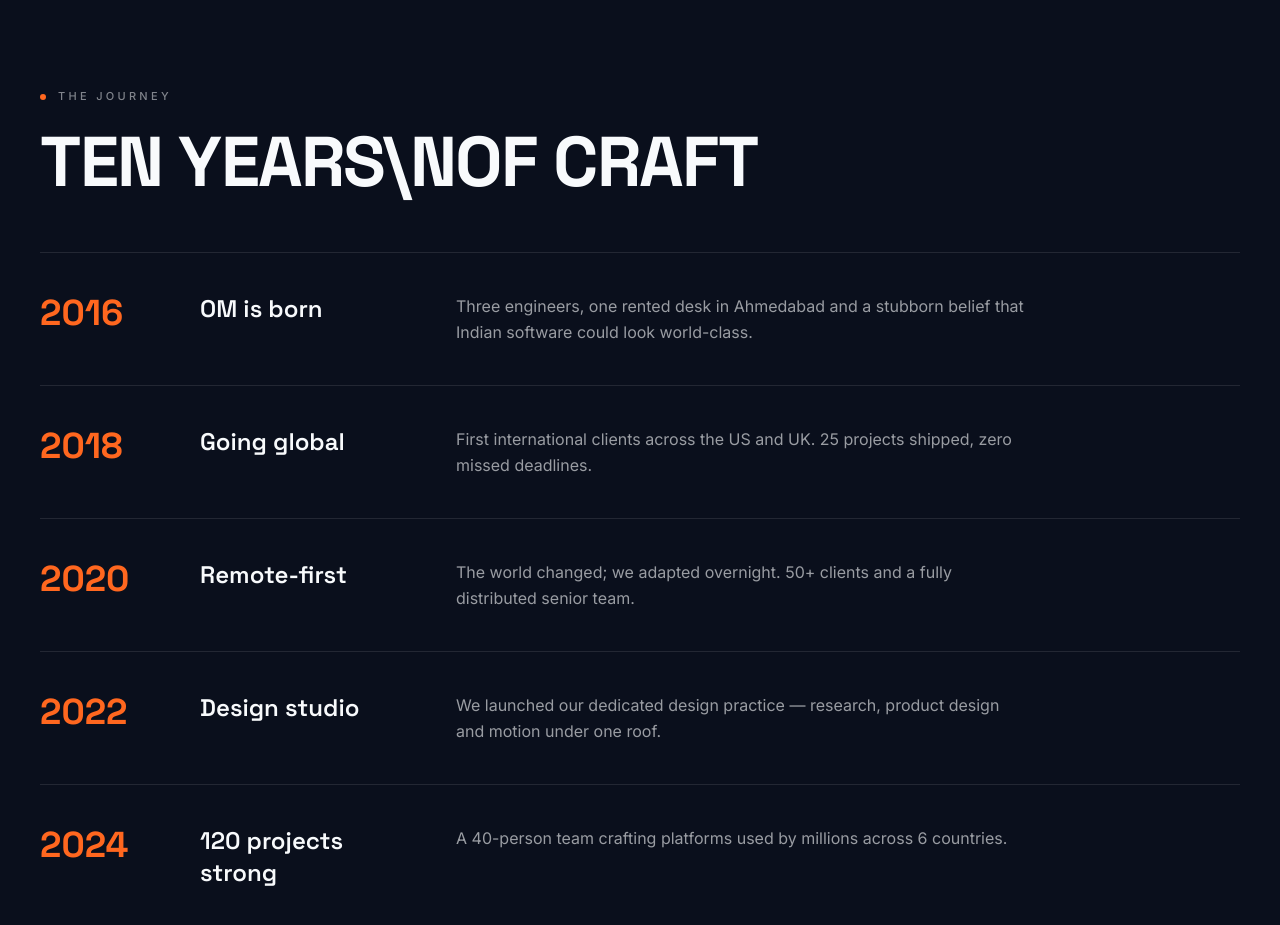
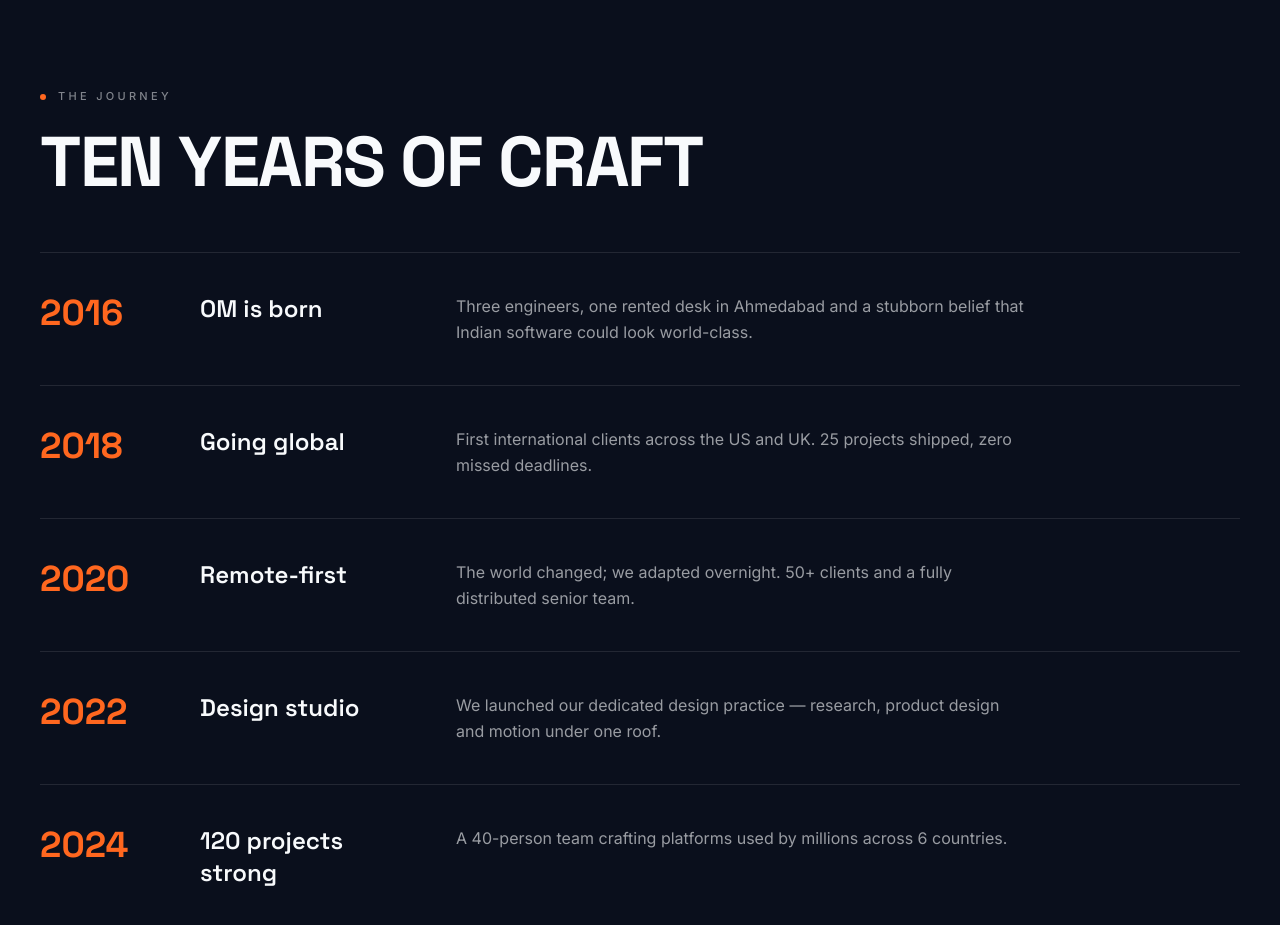
Before and after one commit to mayankinfyniq-mp/Om-software-solution, a Next.js app: page /about in a window 1280 px wide. Shown: the part 2500-3425 px from the top of the page. Built offline with nearby package versions, Linux system fonts and the light colour scheme.

Commit message:
add email and number

```diff
--- a/src/app/about/page.tsx
+++ b/src/app/about/page.tsx
@@ -70,7 +70,7 @@ export default function AboutPage() {
 
       {/* Timeline */}
       <section className="px-5 py-24 md:px-10 md:py-36">
-        <SectionHeading label="The journey" title="TEN YEARS\nOF CRAFT" />
+        <SectionHeading label="The journey" title="TEN YEARS OF CRAFT" />
         <div className="mt-14 border-b border-white/10">
           {milestones.map((m, i) => (
             <Reveal
```
